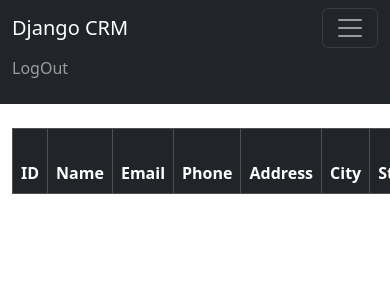
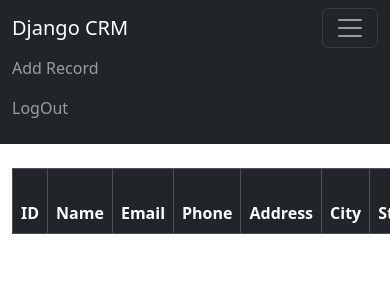
Before and after one commit to GAURAV-JADHAV-26/Django_CRM, a Django app: page / in a window 390 px wide, after a click that opens the changed part; the page is wider, and only the part inside the window is pictured. Shown: the top 300 px of that part. Run offline with Django 5.2, Linux system fonts and the light colour scheme; the visitor is signed in with stand-in values (Sample User, id 1); data that the repository does not hold is empty.

Commit message:
functionality to add records and add records form page

```diff
--- a/website/templates/navbar.html
+++ b/website/templates/navbar.html
@@ -10,6 +10,12 @@
         <ul class="navbar-nav me-auto mb-2 mb-lg-0">
 
           {% if user.is_authenticated %}
+
+
+          <li class="nav-item">
+            <a class="nav-link" href="{% url 'add_record' %}">Add Record</a>
+          </li>
+
 
           <li class="nav-item">
             <a class="nav-link" href="{% url 'logout' %}">LogOut</a>
--- a/website/urls.py
+++ b/website/urls.py
@@ -4,6 +4,8 @@
 urlpatterns = [
 
     path('', views.home, name='home'),
+
+    # path('home', views.home, name='home'),
     # path('login/', views.login_user, name='login'),
     path('logout/', views.logout_user, name='logout'),
 
@@ -12,5 +14,7 @@
     # passing integer as Primary Key
     path('record/<int:pk>', views.customer_record, name='record'),
 
-    path('delete_record/<int:pk>', views.delete_record, name='delete_record')
+    path('delete_record/<int:pk>', views.delete_record, name='delete_record'),
+
+    path('add_record/', views.add_record, name='add_record'),
 ]
--- a/website/views.py
+++ b/website/views.py
@@ -8,12 +8,15 @@
 #import for record showing
 from .models import Record
 
+#import for record creation
+from .forms import AddRecordForm
+
 # Create your views here.
 
 def home(request):
 
     #Take all records
-    records = Record.objects.all();
+    records = Record.objects.all()
 
 
 
@@ -72,9 +75,9 @@
     if request.user.is_authenticated :
          #Lookup the record
 
-         customer_record = Record.objects.get(id=pk)
+        customer_record = Record.objects.get(id=pk)
 
-         return render(request, 'record.html', { 'customer_record': customer_record } )
+        return render(request, 'record.html', { 'customer_record': customer_record } )
 
     else:
         #Unauthorized access
@@ -93,3 +96,25 @@
     else:
         messages.success(request, "You Must Be Logged In To Do That Action")
         return redirect('home')
+
+
+def add_record(request):
+
+    form = AddRecordForm(request.POST or None)
+
+    if request.user.is_authenticated:
+
+        if request.method == "POST":
+
+            if form.is_valid():
+
+                add_record = form.save()
+                messages.success(request, "Record Added Successfully")
+                return redirect('home')
+
+        return render(request, 'add_record.html', {'form': form} )
+
+
+    else:
+        messages.success(request, "You Must Be Logged In To Do That Action")
+        return redirect('home')
```
Also changed, not shown: website/forms.py (+21 -0 lines), website/templates/add_record.html (added, +20 -0 lines).
